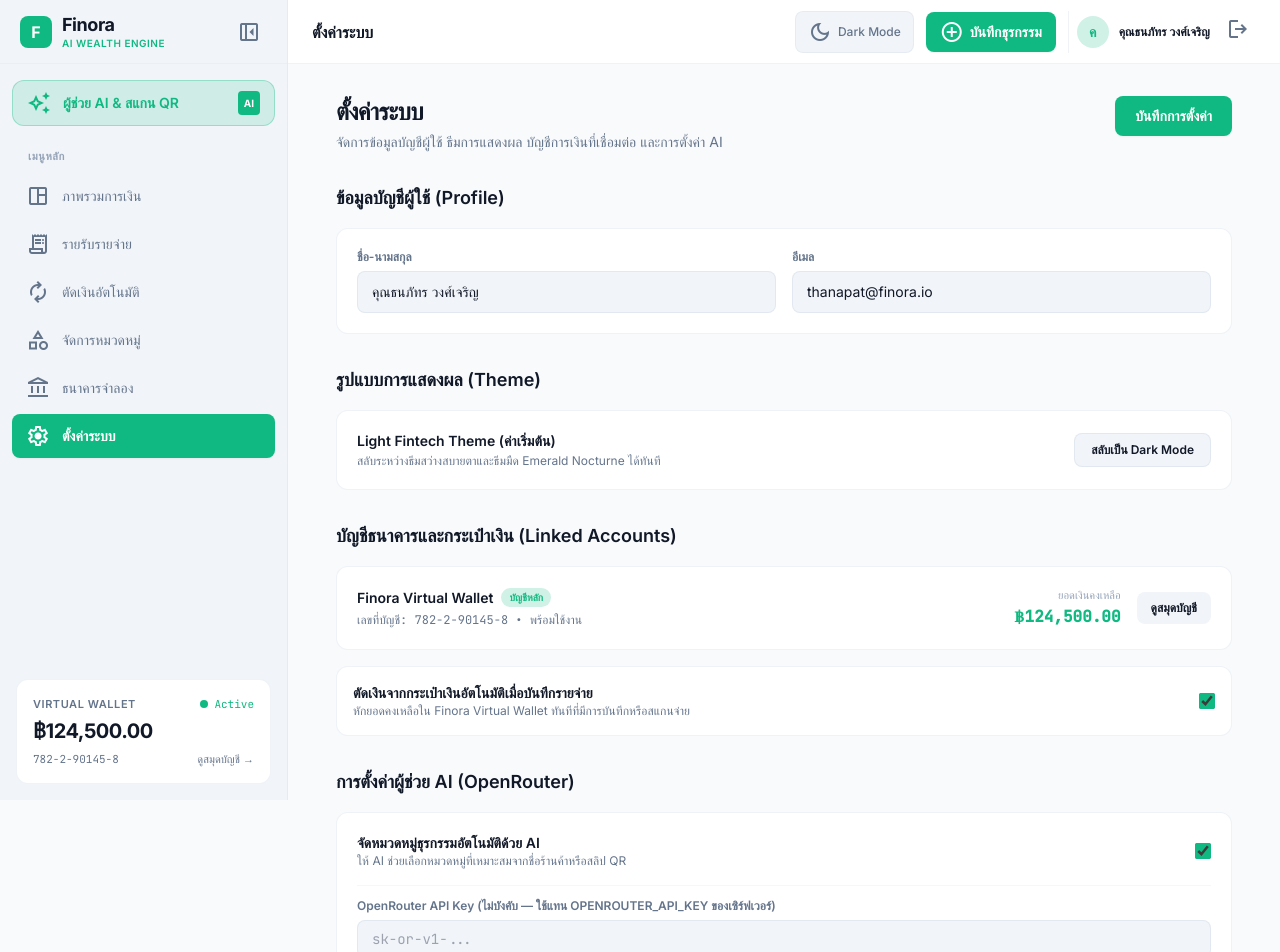
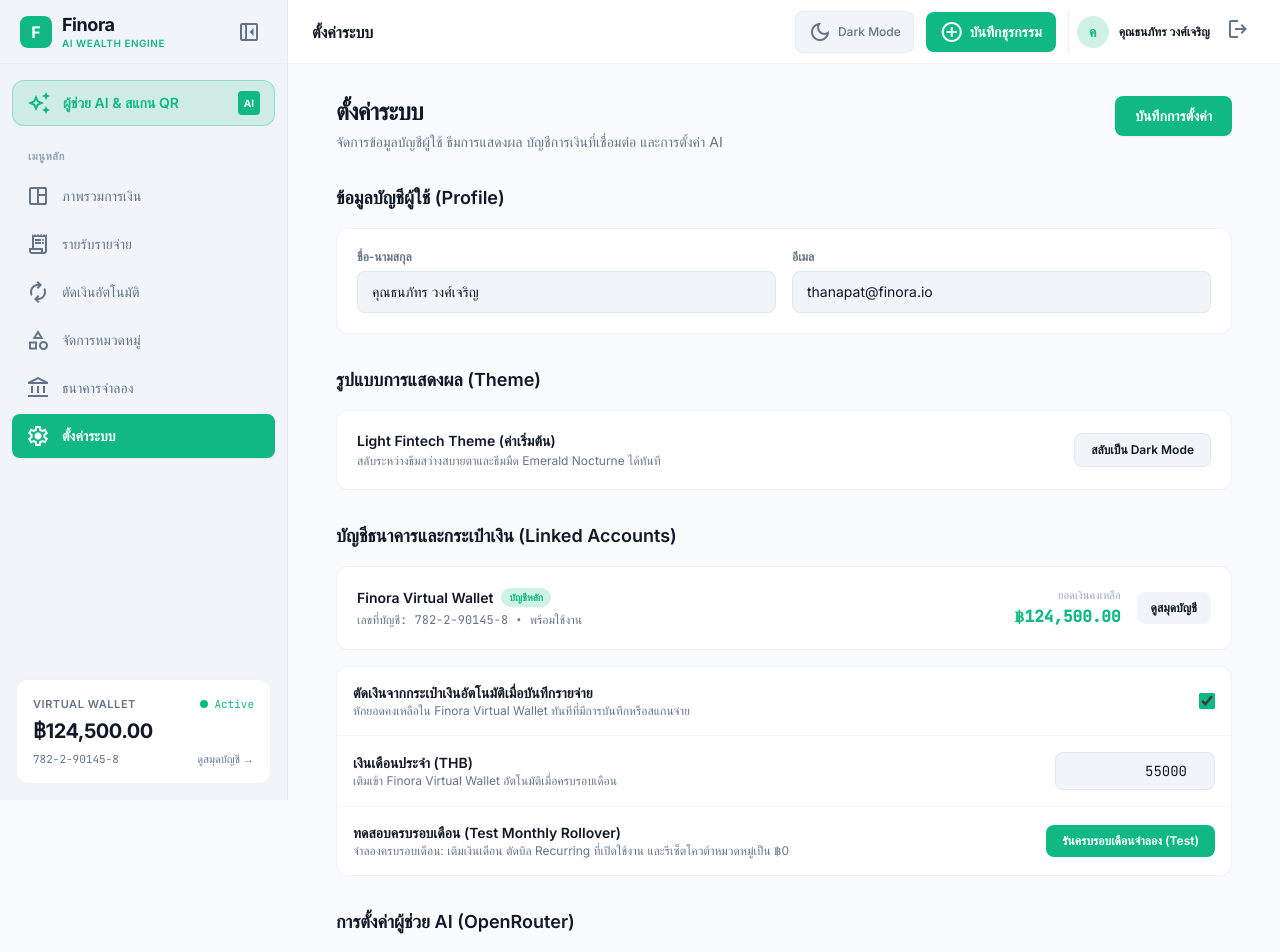
Before and after one commit to ratchanonswu/Finora, a Next.js app: page /settings in a window 1280 px wide. Shown: the top 952 px of the page. Built offline with nearby package versions, Linux system fonts and the light colour scheme.

Commit message:
feat(settings): add monthly salary input and Test Monthly Rollover button

```diff
--- a/src/app/(app)/settings/page.tsx
+++ b/src/app/(app)/settings/page.tsx
@@ -3,7 +3,7 @@
 import React, { useState } from "react";
 import Link from "next/link";
 import { useRouter } from "next/navigation";
-import { useFinora } from "@/context/FinoraContext";
+import { useFinora, type MonthlyRolloverResult } from "@/context/FinoraContext";
 import { formatTHB } from "@/lib/seed";
 
 export default function SettingsPage() {
@@ -17,12 +17,14 @@ export default function SettingsPage() {
     updateSettings,
     bankBalance,
     logoutUser,
+    runMonthlyRollover,
   } = useFinora();
 
   const [name, setName] = useState(user.name);
   const [email, setEmail] = useState(user.email);
   const [geminiKey, setGeminiKey] = useState(settings.geminiApiKeyOverride);
   const [savedNotice, setSavedNotice] = useState(false);
+  const [rolloverResult, setRolloverResult] = useState<MonthlyRolloverResult | null>(null);
 
   const handleSave = (e: React.FormEvent) => {
     e.preventDefault();
@@ -30,6 +32,11 @@ export default function SettingsPage() {
     updateSettings({ geminiApiKeyOverride: geminiKey.trim() });
     setSavedNotice(true);
     setTimeout(() => setSavedNotice(false), 2500);
+  };
+
+  const handleTestRollover = () => {
+    const res = runMonthlyRollover();
+    setRolloverResult(res);
   };
 
   return (
@@ -148,6 +155,63 @@ export default function SettingsPage() {
               className="w-4 h-4 accent-primary"
             />
           </label>
+
+          <div className="p-4 flex flex-col sm:flex-row sm:items-center justify-between gap-4">
+            <div>
+              <label
+                htmlFor="monthly-salary-input"
+                className="text-sm font-semibold text-on-surface block"
+              >
+                เงินเดือนประจำ (THB)
+              </label>
+              <div className="text-xs text-on-surface-variant">
+                เติมเข้า Finora Virtual Wallet อัตโนมัติเมื่อครบรอบเดือน
+              </div>
+            </div>
+            <input
+              id="monthly-salary-input"
+              type="number"
+              min="0"
+              value={settings.monthlySalary}
+              onChange={(e) =>
+                updateSettings({ monthlySalary: Math.max(0, Number(e.target.value) || 0) })
+              }
+              className="w-40 bg-surface-container-low border border-outline-variant/40 rounded-lg px-3 py-2 text-sm font-mono text-right text-on-surface"
+            />
+          </div>
+
+          <div className="p-4 space-y-3">
+            <div className="flex flex-col sm:flex-row sm:items-center justify-between gap-4">
+              <div>
+                <div className="text-sm font-semibold text-on-surface">
+                  ทดสอบครบรอบเดือน (Test Monthly Rollover)
+                </div>
+                <div className="text-xs text-on-surface-variant">
+                  จำลองครบรอบเดือน: เติมเงินเดือน ตัดบิล Recurring ที่เปิดใช้งาน และรีเซ็ตโควต้าหมวดหมู่เป็น ฿0
+                </div>
+              </div>
+              <button
+                type="button"
+                onClick={handleTestRollover}
+                className="px-4 py-2 rounded-lg bg-primary-container text-on-primary-container text-xs font-semibold hover:opacity-90 shrink-0 self-start sm:self-center"
+              >
+                รันครบรอบเดือนจำลอง (Test)
+              </button>
+            </div>
+            {rolloverResult && (
+              <div
+                role="status"
+                className="text-xs text-primary bg-primary-container/15 border border-primary/30 rounded-lg px-3.5 py-2.5 font-medium"
+              >
+                ทดสอบครบรอบเดือนสำเร็จ: เติมเงินเดือน +{formatTHB(rolloverResult.salaryCredited)} • ตัดบิลอัตโนมัติ{" "}
+                {rolloverResult.billsPaid} รายการ ({formatTHB(rolloverResult.billsTotal)})
+                {rolloverResult.billsSkipped > 0
+                  ? ` • ข้าม ${rolloverResult.billsSkipped} รายการ (ยอดเงินไม่พอ)`
+                  : ""}
+                {" "}• รีเซ็ตโควต้าทุกหมวดหมู่เป็น ฿0 แล้ว
+              </div>
+            )}
+          </div>
         </div>
       </section>
 
```
